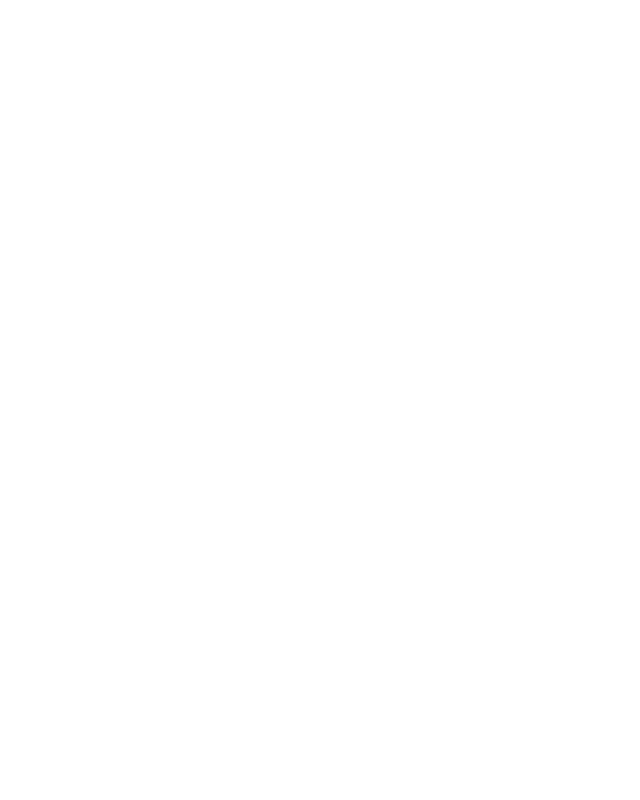
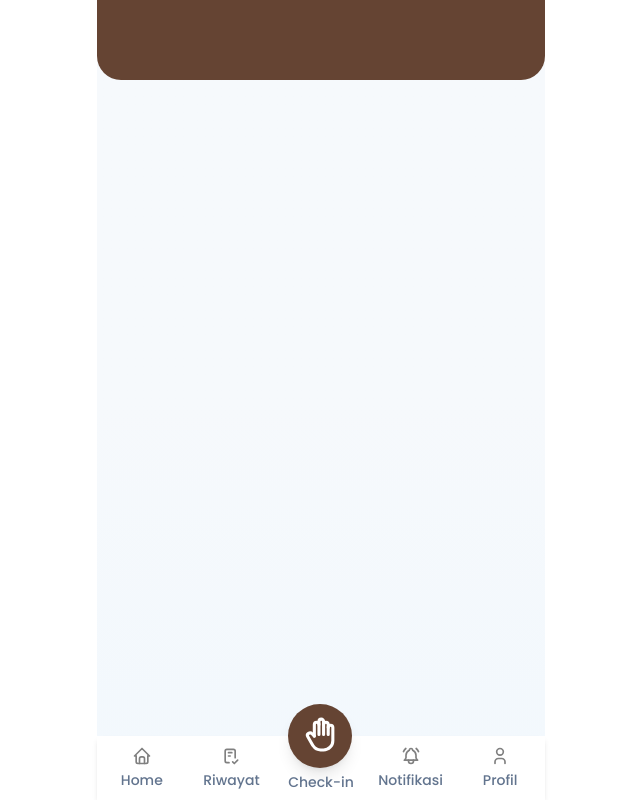
Before and after one commit to dianlucky/kulahadir-frontend, a React (Vite) app: page /check-log in a window 1280 px wide. Before the commit this address had no page. Shown: the whole page, without its empty margins (319-959 px from the left). Built offline with nearby package versions, Linux system fonts and the light colour scheme.

Commit message:
[CheckLog] Add : Menambahkan halaman utama menu CheckLog

```diff
--- a/src/components/layout/HomeLayout.tsx
+++ b/src/components/layout/HomeLayout.tsx
@@ -61,7 +61,7 @@
         <div className="w-full flex justify-center">
           <div className="absolute bottom-1">
             <Link
-              to={"/attendance"}
+              to={"/check-log"}
               className="bg-brown flex flex-col items-center justify-center text-white w-16 max-w-16  rounded-full min-h-16 h-16 shadow-lg"
             >
               <IconHandStop className="mb-1" color="white" size={37} />
--- /dev/null
+++ b/src/features/employee/pages/CheckLog/index.ts
@@ -0,0 +1 @@
+export * from "./pages";
--- /dev/null
+++ b/src/features/employee/pages/CheckLog/pages/CheckLogPage.tsx
@@ -0,0 +1,7 @@
+export const CheckLogPage: React.FC = () => {
+  return (
+    <main>
+      <section className="w-full h-20 bg-brown rounded-b-3xl"></section>
+    </main>
+  );
+};
--- /dev/null
+++ b/src/features/employee/pages/CheckLog/pages/index.ts
@@ -0,0 +1 @@
+export * from "./CheckLogPage";
--- a/src/routes/AppRoutes.tsx
+++ b/src/routes/AppRoutes.tsx
@@ -44,6 +44,10 @@
   () => import("@/features/employee/pages/Notification"),
   "NotificationPage"
 );
+const { CheckLogPage } = lazyImport(
+  () => import("@/features/employee/pages/CheckLog"),
+  "CheckLogPage"
+);
 
 export const AppRoutes: React.FC = () => {
   return (
@@ -66,6 +70,9 @@
           <Route path="notification">
             <Route index element={<NotificationPage />} />
           </Route>
+          <Route path="check-log">
+            <Route index element={<CheckLogPage />} />
+          </Route>
         </Route>
       </Route>
     </Routes>
```
